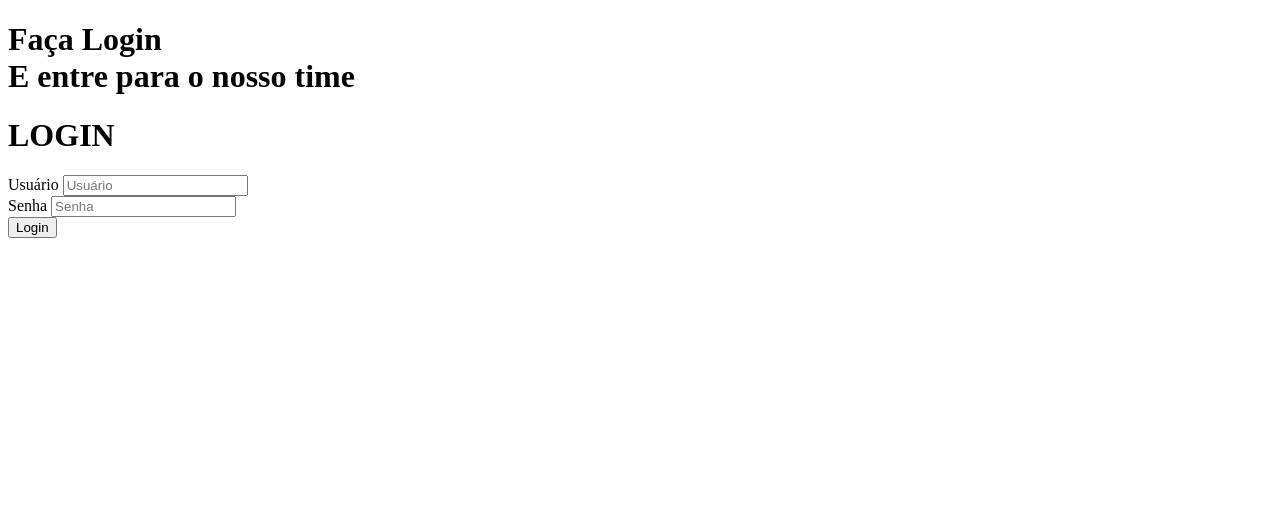
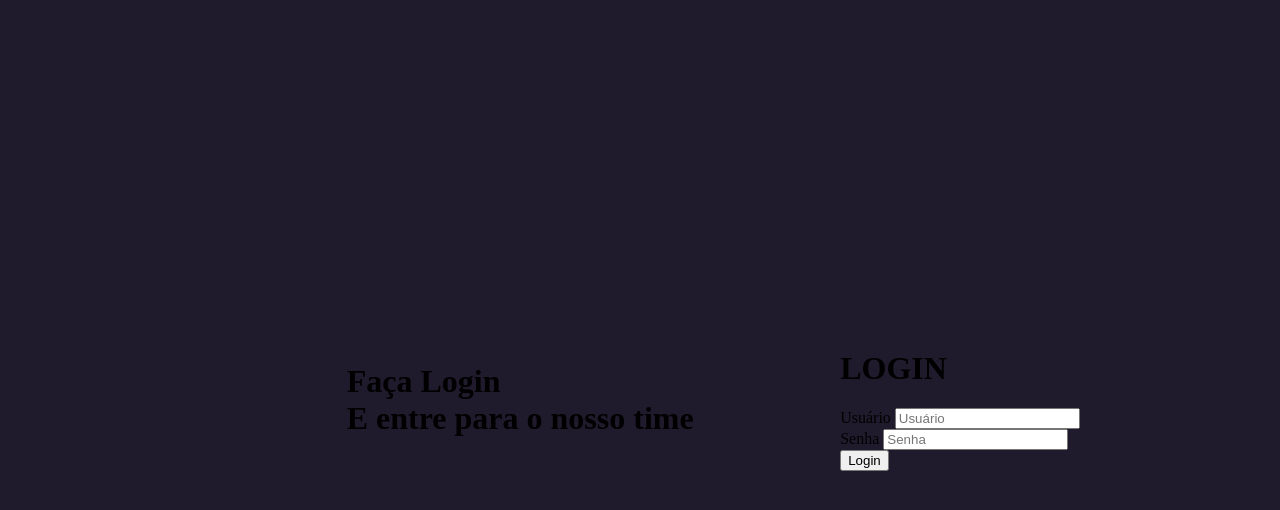
Before and after one commit to lucasvlviana/tela-de-login-dark, a plain HTML site: page index.html in a window 1280 px wide. Drawn offline with Linux system fonts and the light colour scheme.

Commit message:
alterando arquivo css

```diff
--- /dev/null
+++ b/css/style.css
@@ -0,0 +1,20 @@
+body{
+    margin: 0;
+}
+
+.main-login{
+    width: 100vw;
+    height: 100vh;
+    background: #201b2c;
+    display: flex;
+    justify-content: center;
+    align-items: center;
+}
+
+.left-login{
+    width: 50vw;
+    height: 100vh;
+    display: flex;
+    justify-content: center;
+    align-items: center;
+}
--- a/index.html
+++ b/index.html
@@ -6,6 +6,7 @@
     <meta http-equiv="X-UA-Compatible" content="IE=edge">
     <meta name="viewport" content="width=device-width, initial-scale=1.0">
     <title>Login</title>
+    <link rel="stylesheet" href="css/style.css">
 </head>
 
 <body>
```
